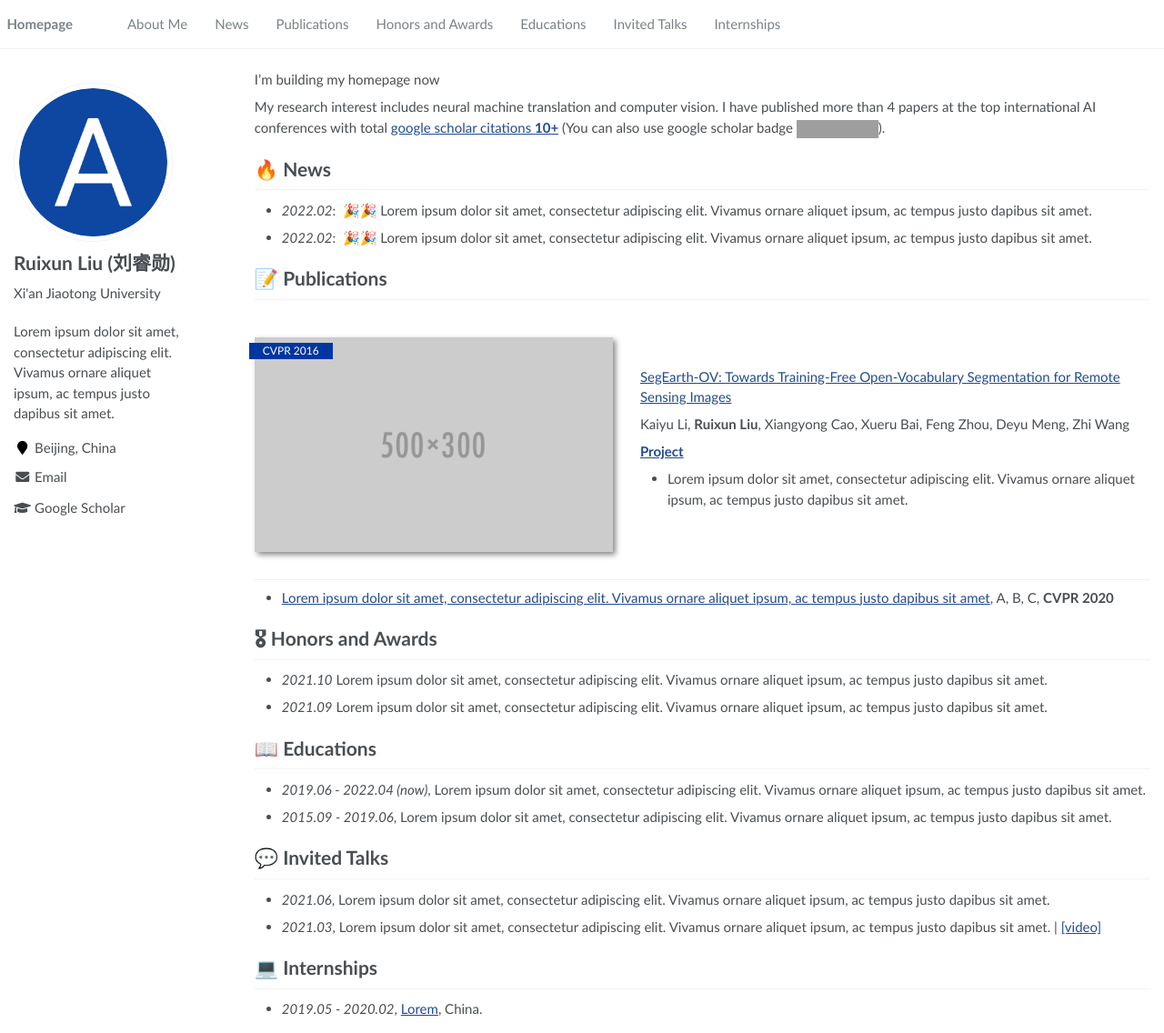
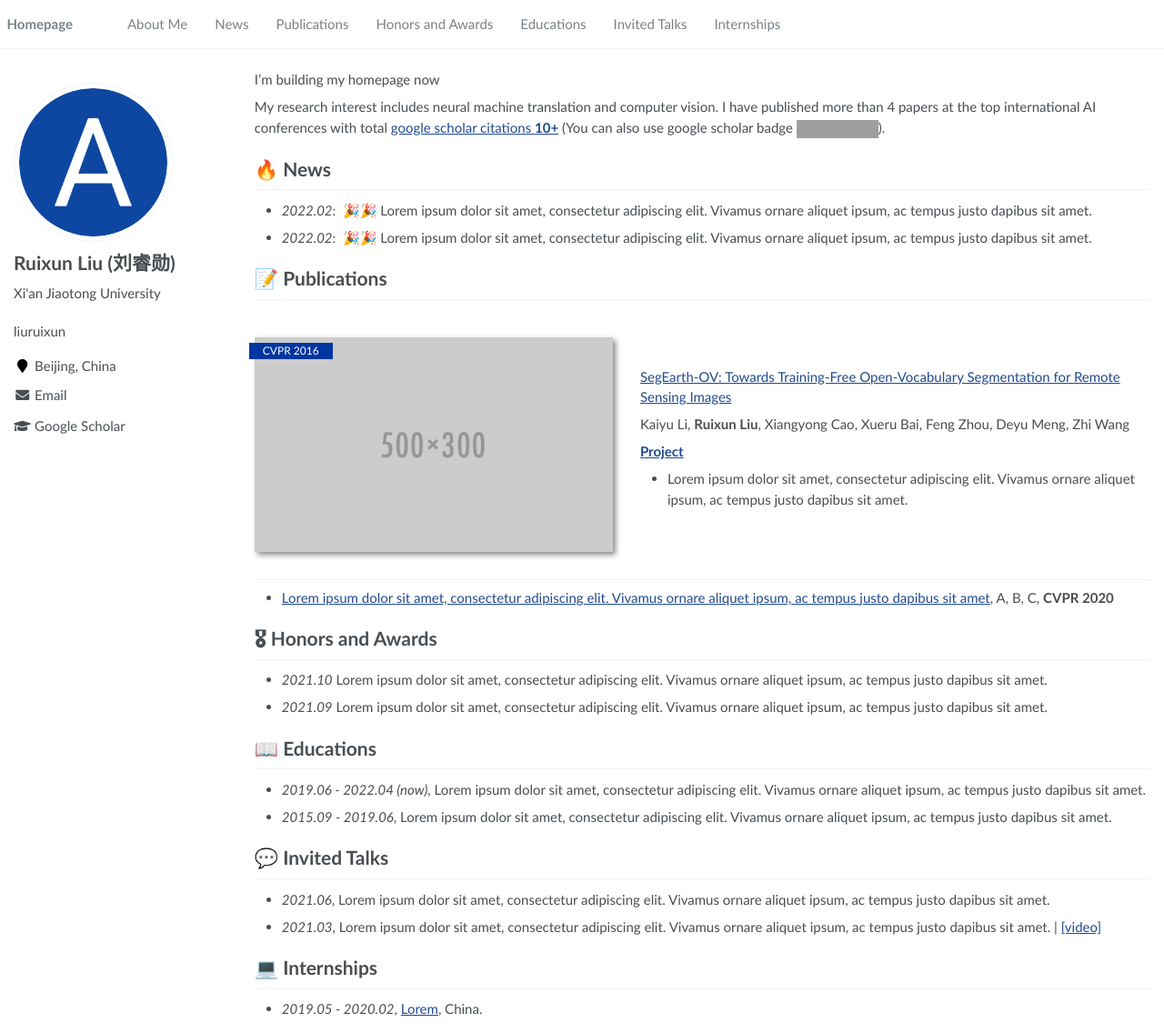
Before and after one commit to liuruixun/liuruixun.github.io, a Jekyll site: the page built from _pages/about.md, in a window 1280 px wide and 1136 px high. Shown: the whole window at 91% size. Built offline with Jekyll 4.4.1, drawn with Linux system fonts in a browser that asks for light colours; grey boxes are pictures that could not be loaded.

Commit message:
Update _config.yml

```diff
--- a/_config.yml
+++ b/_config.yml
@@ -6,8 +6,8 @@
 # `jekyll serve`. If you change this file, please restart the server process.
 
 # Site Settings
-title                    : "Lorem ipsum"
-description              : "Lorem ipsum dolor sit amet, consectetur adipiscing elit. Vivamus ornare aliquet ipsum, ac tempus justo dapibus sit amet. "
+title                    : "liuruixun"
+description              : "liuruixun "
 repository               : "liuruixun/liuruixun.github.io"
 google_scholar_stats_use_cdn : true
 
```
